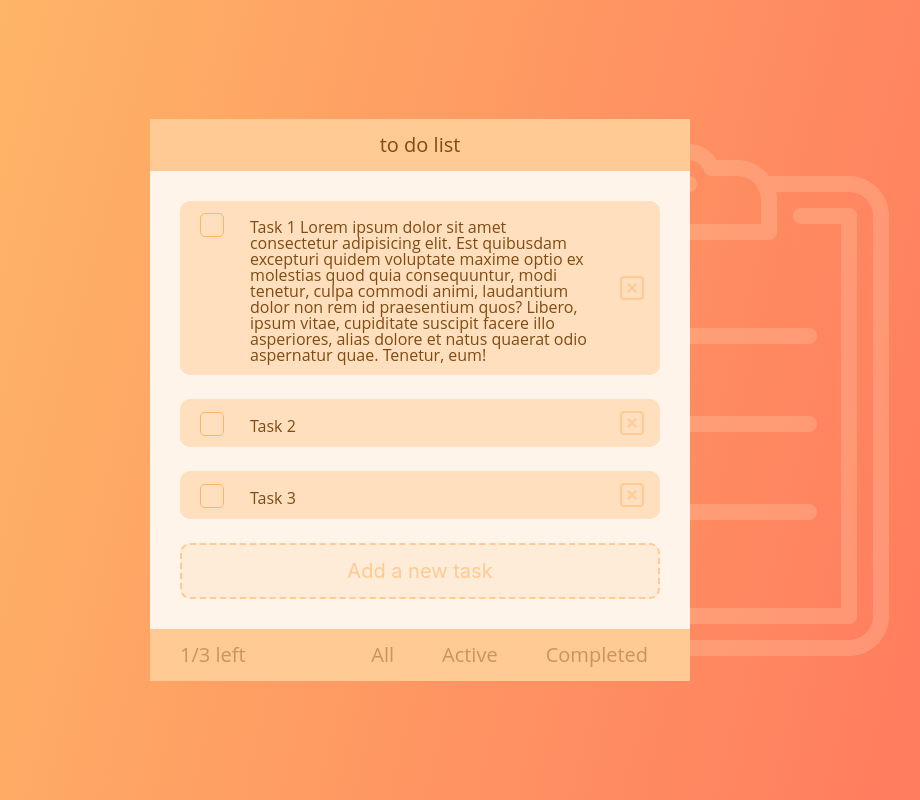
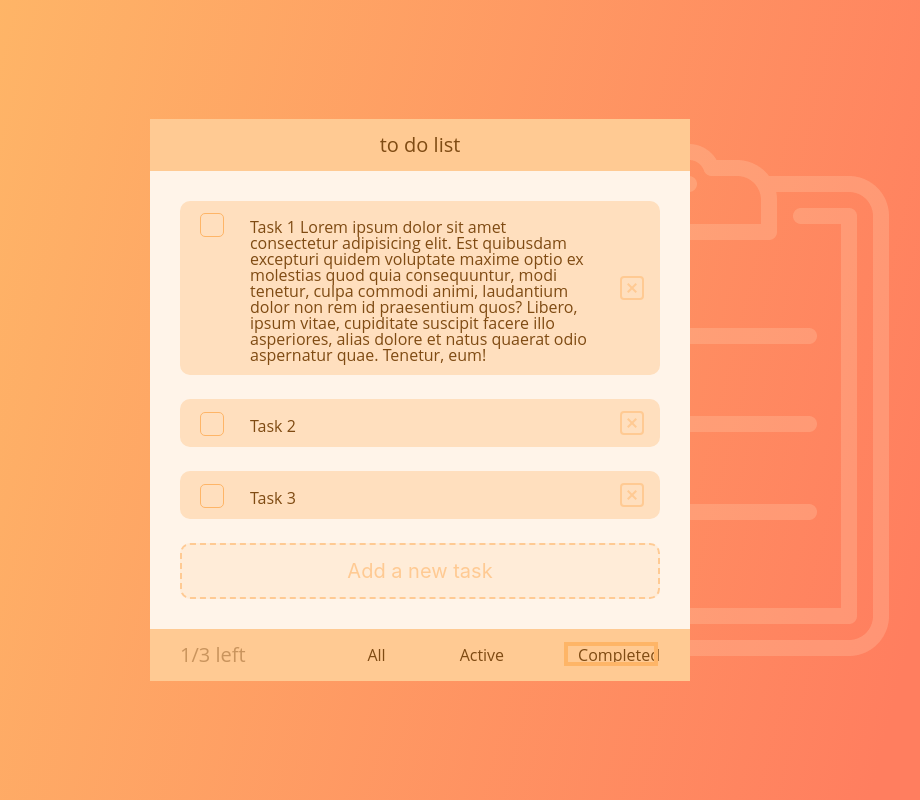
Before and after one commit to mklapshin/Vue, a Vue app: page / in a window 1280 px wide. Shown: the whole page, without its empty margins (220-1140 px from the left). Built offline with nearby package versions, Linux system fonts and the light colour scheme.

Commit message:
resolve problems with buttons

```diff
--- a/src/App.vue
+++ b/src/App.vue
@@ -62,25 +62,27 @@
                   name="tab"
                   checked
                 />
+                <span class="app-tabs__fake"></span>
                 <span>All</span>
               </label>
-              <label class="app-tabs__label app-tabs__label_two" for="active">
+              <label class="app-tabs__label app-tabs__label_one">
                 <input
-                  class="app-tabs__input app-tabs__input_two"
+                  class="app-tabs__input app-tabs__input_one"
                   type="radio"
                   name="tab"
+                  checked
                 />
+                <span class="app-tabs__fake"></span>
                 <span>Active</span>
               </label>
-              <label
-                class="app-tabs__label app-tabs__label_three"
-                for="completed"
-              >
+              <label class="app-tabs__label app-tabs__label_one">
                 <input
-                  class="app-tabs__input app-tabs__input_three"
+                  class="app-tabs__input app-tabs__input_one"
                   type="radio"
                   name="tab"
+                  checked
                 />
+                <span class="app-tabs__fake"></span>
                 <span>Completed</span>
               </label>
             </div>
@@ -118,6 +120,12 @@ export default {
     }
     @include breakpoint($sssm) {
       padding: 0 0 0 7rem;
+      margin: 0;
+      justify-content: center;
+    }
+
+    @include breakpoint($ssssm) {
+      padding: 0 0 0 9.5rem;
       margin: 0;
       justify-content: center;
     }
@@ -312,17 +320,6 @@ export default {
             }
           }
           &__tabs {
-            .app-tabs {
-              &__input {
-                appearance: none;
-                position: absolute;
-                &_one:checked ~ .app-tabs__label_one,
-                &_two:checked ~ .app-tabs__label_two,
-                &_three:checked ~ .app-tabs__label_three {
-                  border-color: $twine;
-                  color: $twine;
-                }
-              }
             &__label {
               cursor: pointer;
               border: 0.125rem solid $peachOrange;
@@ -358,6 +355,41 @@ export default {
           }
         }
       }
+
+      .app-tabs {
+        &__input {
+          display: none;
+        }
+
+        &__fake {
+          cursor: pointer;
+          display: inline-block;
+          width: 74px;
+          height: 14px;
+
+          border-radius: 5px;
+          position: relative;
+          &::before {
+            cursor: pointer;
+            content: "";
+            position: absolute;
+            display: block;
+            width: 94px;
+            height: 24px;
+            margin: 0 0 0 70px;
+            border: 4px solid #feb567;
+            top: 50%;
+            left: 50%;
+            transform: translate(-50%, -50%);
+            opacity: 0;
+            transition: 0.2s;
+            z-index: 3;
+          }
+        }
+        .app-tabs__input:checked + .app-tabs__fake::before {
+          opacity: 1;
+          cursor: pointer;
+        }
       }
     }
   }
--- a/src/assets/scss/core.scss
+++ b/src/assets/scss/core.scss
@@ -14,7 +14,6 @@ html {
 }
 body {
   font-family: 'Open Sans', sans-serif;
-  font-size: 1rem;
 }
 .page-container {
   @include min-max(20rem, 100%, 0);
--- a/src/assets/scss/reset.scss
+++ b/src/assets/scss/reset.scss
@@ -3,7 +3,7 @@
 :focus,:active{outline: none;}
 a:focus,a:active{outline: none;}
 nav,footer,header,aside{display: block;}
-html,body{height: 100%;    width: 100%;font-size: 100%;line-height: 1;font-size: 14px;-ms-text-size-adjust: 100%;-moz-text-size-adjust: 100%;-webkit-text-size-adjust: 100%;}
+html,body{height: 100%;    width: 100%;font-size: 100%;line-height: 1;font-size: 16px;-ms-text-size-adjust: 100%;-moz-text-size-adjust: 100%;-webkit-text-size-adjust: 100%;}
 input,button,textarea{font-family:inherit;}
 input::-ms-clear{display: none;}
 button{cursor: pointer;}
--- a/src/assets/scss/vars.scss
+++ b/src/assets/scss/vars.scss
@@ -14,3 +14,4 @@ $md: 48rem;
 $sm: 36rem;
 $ssm: 26rem;
 $sssm: 23rem;
+$ssssm: 21rem;
```
Lines whose indentation alone changed are shown as unchanged.
